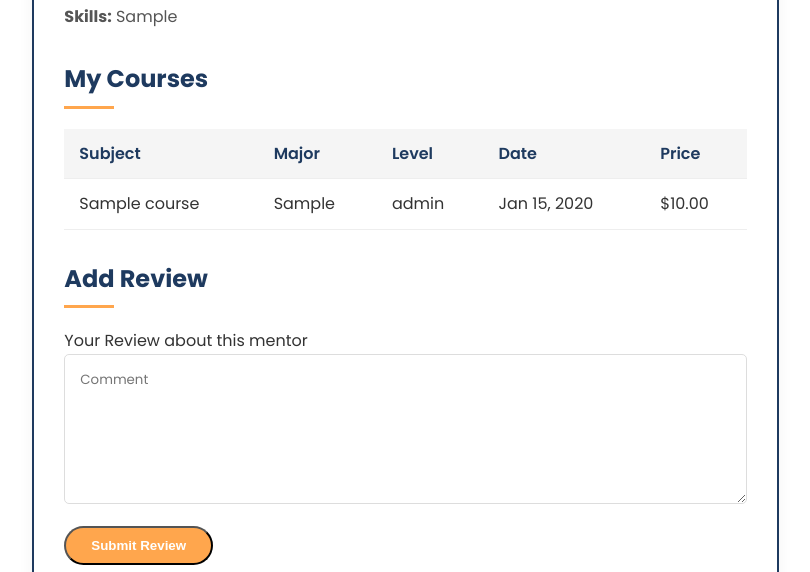
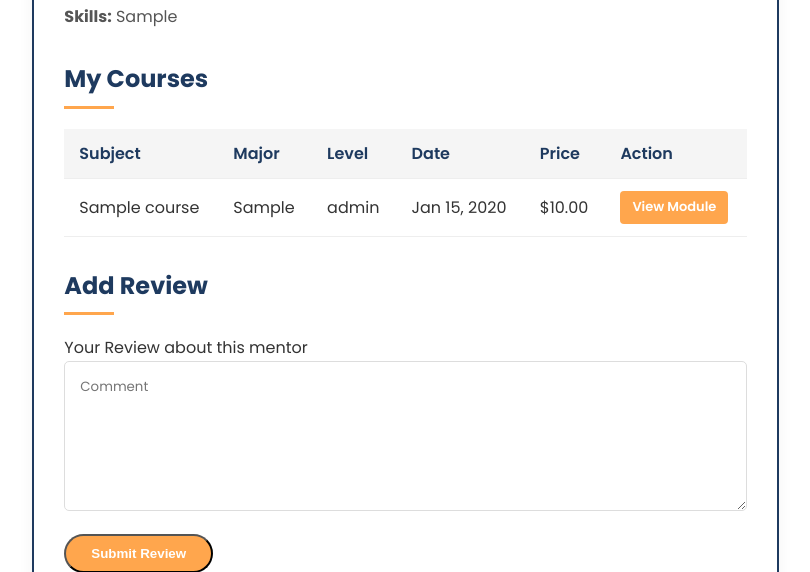
Before and after one commit to manarghr/e-learning-plat, a PHP site: page /profile_mentor.php?id=1 in a window 1280 px wide. Shown: the part 775-1347 px from the top of the page, without its empty margins (441-1251 px from the left). Run offline with PHP 8.4, Linux system fonts and the light colour scheme; tables that the repository leaves empty or names only in its code hold one stand-in row (values such as "Sample post"); grey boxes marked "Sample" are stand-in pictures.

Commit message:
add view course in mentor profile

```diff
--- a/profile_mentor.css
+++ b/profile_mentor.css
@@ -550,3 +550,23 @@
     .how-it-works{
       background-color:#ffff;
     }
+
+
+    .courses-table .btn {
+    padding: 6px 12px;
+    font-size: 13px;
+    white-space: nowrap;
+    display: inline-block;
+    text-align: center;
+    border-radius: 4px;
+}
+
+.courses-table .btn-primary {
+    background-color: #ffa64d;
+    color: white;
+    transition: background-color 0.3s;
+}
+
+.courses-table .btn-primary:hover {
+    background-color: #ff9933;
+}
--- a/profile_mentor.php
+++ b/profile_mentor.php
@@ -149,6 +149,7 @@ $about_me_additional = "My goal is to create a supportive learning environment w
                             <th>Level</th>
                             <th>Date</th>
                             <th>Price</th>
+                            <th>Action</th> <!-- Add this new column header -->
                         </tr>
                     </thead>
                     <tbody>
@@ -159,6 +160,10 @@ $about_me_additional = "My goal is to create a supportive learning environment w
                             <td><?php echo htmlspecialchars($course["level"]); ?></td>
                             <td><?php echo date('M d, Y', strtotime($course["date_course"])); ?></td>
                             <td>$<?php echo number_format($course["price"], 2); ?></td>
+                            <td>
+                                <!-- Add this button that links to module.php -->
+                                <a href="module.php?id=<?php echo $course["id_course"]; ?>" class="btn btn-primary">View Module</a>
+                            </td>
                         </tr>
                         <?php endwhile; ?>
                     </tbody>
```
